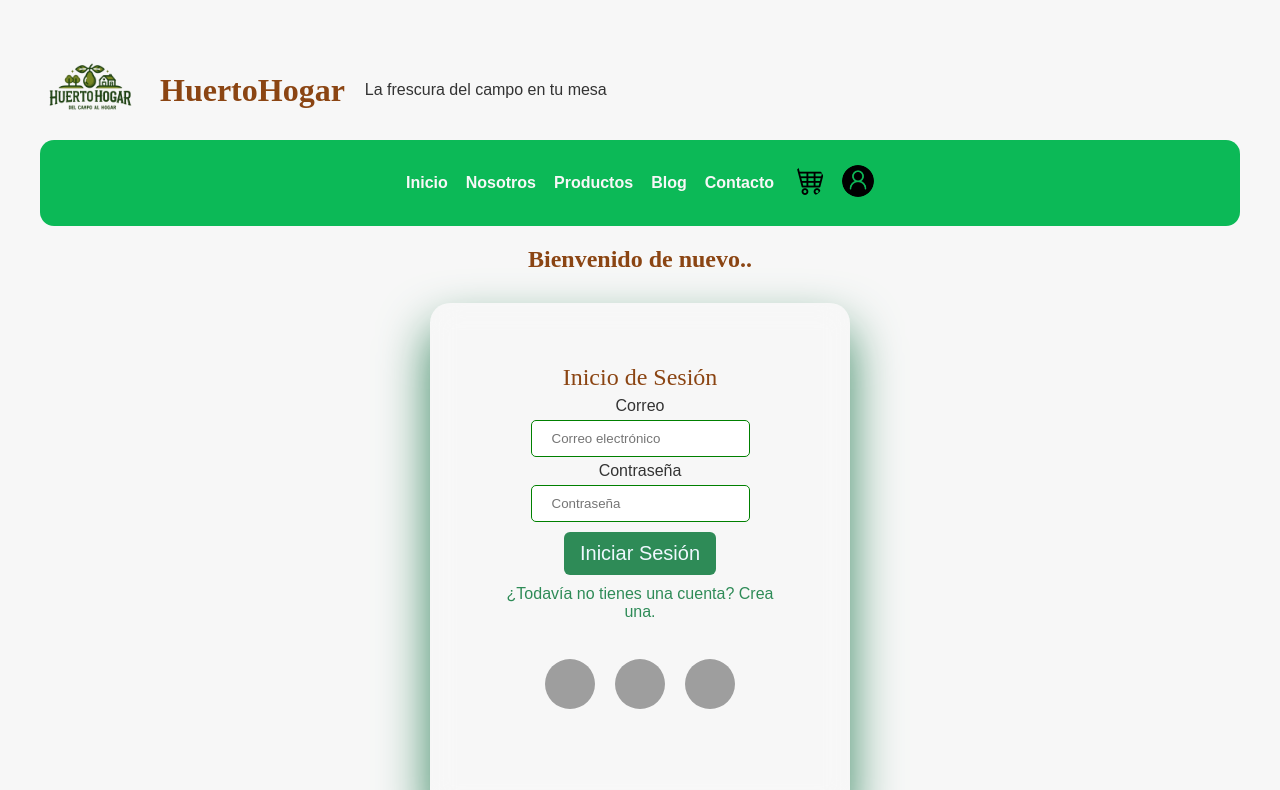
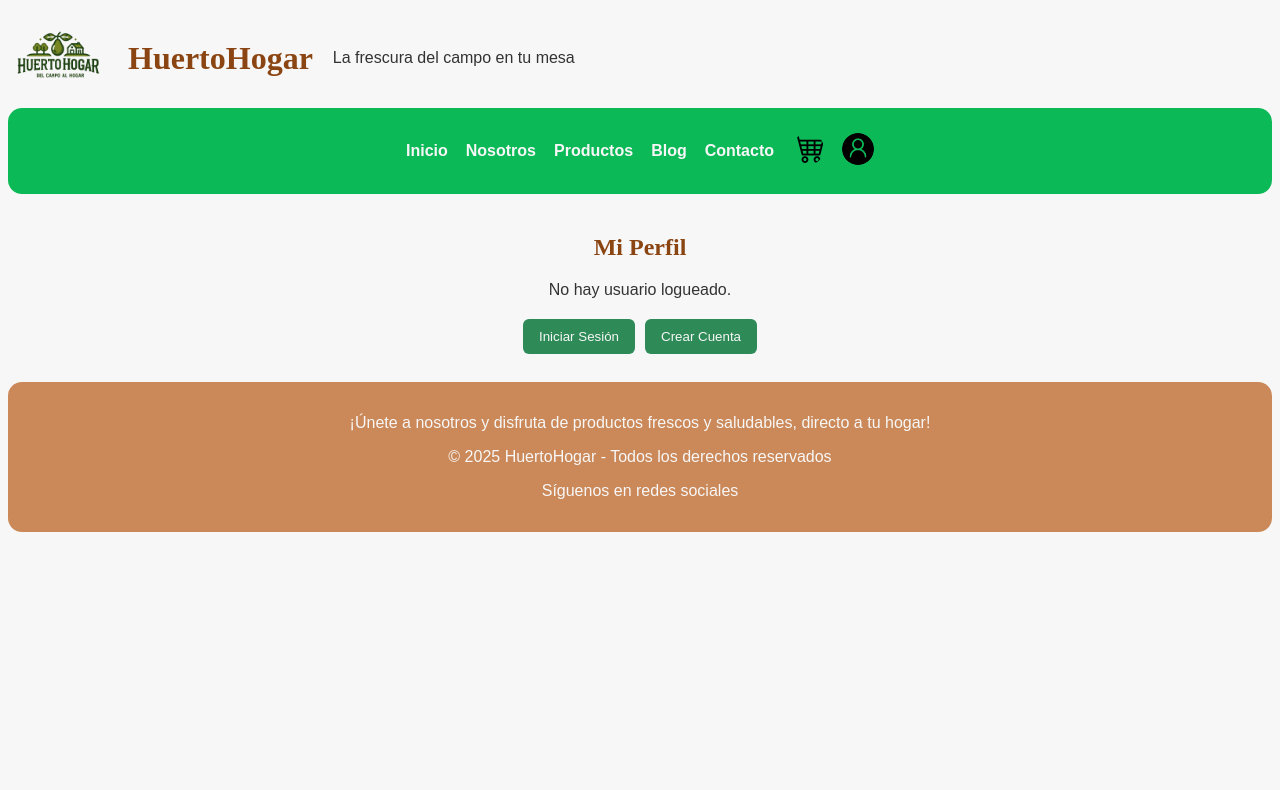
Before and after one commit to Kito189/HuertoHogarReact, a React (Vite) app: page /perfil in a window 1280 px wide. Before the commit this address led to /login. Shown: the top 790 px of the page. Built offline with nearby package versions, Linux system fonts and the light colour scheme; grey boxes are pictures that could not be loaded.

Commit message:
se hicieron algunos cambios en el perfil

```diff
--- a/src/api/authService.js
+++ b/src/api/authService.js
@@ -1,20 +1,35 @@
-import api from "./client";
+
+import axios from "axios";
+
+const api = axios.create({
+  baseURL: "http://localhost:8085", // Gateway
+});
 
 
-export async function registrar(nombre, correo, password) {
-  const resp = await api.post("/auth/registro", {
+api.interceptors.request.use((config) => {
+  const token = localStorage.getItem("token");
+  const isAuthUrl = config.url && config.url.startsWith("/auth");
+
+  if (token && !isAuthUrl) {
+    config.headers.Authorization = `Bearer ${token}`;
+  }
+
+  return config;
+});
+
+// LOGIN
+export const login = (correo, contrasena) => {
+  return api.post("/auth/login", { correo, contrasena });
+};
+
+// REGISTRO
+export const registrar = (nombre, correo, telefono, contrasena) => {
+  return api.post("/auth/registro", {
     nombre,
-    email: correo,
-    password,
+    correo,
+    telefono,
+    contrasena,
   });
-  return resp.data;
-}
+};
 
-
-export async function login(correo, password) {
-  const resp = await api.post("/auth/login", {
-    email: correo,
-    password,
-  });
-  return resp.data;
-}
+export default api;
--- a/src/api/client.js
+++ b/src/api/client.js
@@ -1,8 +1,8 @@
-import axios from "axios";
+import api from "./authService";
 
-const api = axios.create({
-  baseURL: "http://localhost:8085",
-});
+export const login = (correo, contrasena) => {
+  return api.post("/auth/login", { correo, contrasena });
+};
 
 api.interceptors.request.use((config) => {
   const token = localStorage.getItem("token");
--- a/src/components/navbar/navbar.jsx
+++ b/src/components/navbar/navbar.jsx
@@ -1,8 +1,19 @@
-import React from 'react';
-import { Link } from 'react-router-dom';
-import '../../App.css'; // Asegúrate de importar los estilos
+import React from "react";
+import { Link, useNavigate } from "react-router-dom";
+
+
 
 const Navbar = () => {
+  const navigate = useNavigate();
+  const usuario = JSON.parse(localStorage.getItem("usuario"));
+  const token = localStorage.getItem("token");
+
+  const handleLogout = () => {
+    localStorage.removeItem("token");
+    localStorage.removeItem("usuario");
+    navigate("/login");
+  };
+
   return (
     <header>
       <div className="logoP">
@@ -12,24 +23,48 @@ const Navbar = () => {
           <p>La frescura del campo en tu mesa</p>
         </Link>
       </div>
+
       <nav>
         <ul>
           <li><Link to="/">Inicio</Link></li>
+          {/* si esas secciones están en la misma página, mejor solo "#id" */}
           <li><a href="/#nosotros">Nosotros</a></li>
           <li><a href="/#productos">Productos</a></li>
           <li><a href="/#blog">Blog</a></li>
           <li><a href="/#contacto">Contacto</a></li>
+
+          {/* Carrito */}
+          <li>
             <Link to="/carrito">
               <img src="/fotos/carrito.png" alt="carrito" />
             </Link>
+          </li>
+
+          {/* Usuario: si hay sesión → perfil + botón salir, si no → login */}
+          <li>
+            {token && usuario ? (
+              <>
                 <Link to="/perfil">
-                    <img src="/fotos/inicio.png" alt="inicio sesion" />
+                  <img src="/fotos/inicio.png" alt="perfil" />
                 </Link>
+                <button
+                  type="button"
+                  className="btn-logout"
+                  onClick={handleLogout}
+                >
+                  Salir
+                </button>
+              </>
+            ) : (
+              <Link to="/login">
+                <img src="/fotos/inicio.png" alt="inicio sesión" />
+              </Link>
+            )}
+          </li>
         </ul>
       </nav>
     </header>
   );
 };
 
-
 export default Navbar;
--- a/src/hooks/useAuth.jsx
+++ b/src/hooks/useAuth.jsx
@@ -1,74 +1,52 @@
-import { createContext, useContext, useEffect, useState } from "react";
-import { login } from "../api/authService";
+import React, {
+  createContext,
+  useContext,
+  useState,
+  useEffect,
+} from "react";
 
-const AuthContext = createContext();
 
+const AuthContext = createContext(null);
+
+// Provider que ya estás usando en main.jsx
 export const AuthProvider = ({ children }) => {
   const [usuario, setUsuario] = useState(null);
 
-
+  // Al cargar la app, intenta leer el usuario desde localStorage
   useEffect(() => {
     const storedUser = localStorage.getItem("usuario");
-    const storedToken = localStorage.getItem("token");
-
-    if (storedUser && storedToken) {
+    if (storedUser) {
       try {
         setUsuario(JSON.parse(storedUser));
-      } catch {
-        localStorage.removeItem("usuario");
-        localStorage.removeItem("token");
+      } catch (e) {
+        console.error("Error parseando usuario desde localStorage", e);
       }
     }
   }, []);
 
-  const loginUser = async (credenciales) => {
 
-    const resp = await login(credenciales);
-
-    let data;
-
-
-    if (resp && resp.ok !== undefined) {
-      if (!resp.ok) {
-        throw new Error("Credenciales inválidas");
-      }
-      data = await resp.json();
-    } else {
-      // Caso 2: login ya devuelve el JSON listo
-      data = resp;
+  const loginUser = (usuarioNuevo, token) => {
+    if (token) {
+      localStorage.setItem("token", token);
     }
-
-        const token =
-      data.token || data.jwt || data.accessToken || data.access_token;
-    const userData =
-      data.usuario || data.user || data.usuarioDTO || data.usuarioDto;
-
-    if (!token || !userData) {
-      console.error("Respuesta de login no tiene token o usuario:", data);
-      throw new Error("Error al procesar respuesta de login");
-    }
-
-    // Guardar en localStorage
-    localStorage.setItem("token", token);
-    localStorage.setItem("usuario", JSON.stringify(userData));
-
-    // Actualizar contexto
-    setUsuario(userData);
-
-    return userData;
+    localStorage.setItem("usuario", JSON.stringify(usuarioNuevo));
+    setUsuario(usuarioNuevo);
   };
 
-  const logout = () => {
+  const logoutUser = () => {
     localStorage.removeItem("token");
     localStorage.removeItem("usuario");
     setUsuario(null);
   };
 
   return (
-    <AuthContext.Provider value={{ usuario, loginUser, logout }}>
+    <AuthContext.Provider value={{ usuario, loginUser, logoutUser }}>
       {children}
     </AuthContext.Provider>
   );
 };
 
+
 export const useAuth = () => useContext(AuthContext);
+
+export default useAuth;
--- a/src/pages/InicioSesion/InicioSesion.jsx
+++ b/src/pages/InicioSesion/InicioSesion.jsx
@@ -1,15 +1,13 @@
 import React, { useState } from "react";
-import { Link, useNavigate } from "react-router-dom";
+import { useNavigate, Link } from "react-router-dom";
 import Navbar from "../../components/navbar/navbar";
 import Footer from "../../components/footer/footer";
-import "../../App.css";
-import { useAuth } from "../../hooks/useAuth";
+import { login } from "../../api/authService";
 
 const InicioSesion = () => {
   const [datos, setDatos] = useState({ correo: "", contrasena: "" });
   const [error, setError] = useState("");
   const navigate = useNavigate();
-  const { loginUser } = useAuth();
 
   const handleChange = (e) => {
     setDatos({
@@ -23,8 +21,16 @@ const InicioSesion = () => {
     setError("");
 
     try {
-      await loginUser(datos);
-      navigate("/");
+      const resp = await login(
+        datos.correo.trim(),
+        datos.contrasena.trim()
+      );
+
+      const { token, usuario } = resp.data;
+      localStorage.setItem("token", token);
+      localStorage.setItem("usuario", JSON.stringify(usuario));
+
+      navigate("/perfil"); // o "/" si prefieres
     } catch (err) {
       console.error("Error en login:", err);
       setError("Credenciales inválidas");
@@ -34,13 +40,8 @@ const InicioSesion = () => {
   return (
     <>
       <Navbar />
-
-      <h2 style={{ textAlign: "center", color: "#8B4513" }}>
-        Bienvenido de nuevo..
-      </h2>
-
-      <form id="formInicioSesion" onSubmit={handleSubmit} noValidate>
-        <div className="inicio">
+      <form id="formLogin" onSubmit={handleSubmit} noValidate>
+        <div className="registro">
           <h2>Inicio de Sesión</h2>
 
           <div className="inputBox">
@@ -48,7 +49,6 @@ const InicioSesion = () => {
             <input
               type="email"
               id="correo"
-              placeholder="Correo electrónico"
               value={datos.correo}
               onChange={handleChange}
               required
@@ -60,22 +60,17 @@ const InicioSesion = () => {
             <input
               type="password"
               id="contrasena"
-              placeholder="Contraseña"
               value={datos.contrasena}
               onChange={handleChange}
               required
             />
           </div>
 
-          {error && (
-            <p style={{ color: "red", marginTop: "8px" }}>
-              {error}
-            </p>
-          )}
+          {error && <p style={{ color: "red" }}>{error}</p>}
 
           <div className="inputBox">
             <button type="submit" id="btn">
-              Iniciar Sesión
+              Iniciar sesión
             </button>
           </div>
 
@@ -84,24 +79,13 @@ const InicioSesion = () => {
               ¿Todavía no tienes una cuenta? Crea una.
             </Link>
           </div>
-
-          <div className="logo">
-            <img
-              src="https://i0.wp.com/abcmoving.biz/wp-content/uploads/2017/02/google-logo.jpg?fit=1024%2C512&ssl=1"
-              alt="google"
-            />
-            <img
-              src="https://freepnglogo.com/images/all_img/facebook-logo.png"
-              alt="facebook"
-            />
-            <img
-              src="https://tse3.mm.bing.net/th/id/OIP.e62uIti__6ai-bXs6quo-wHaE9?r=0&cb=thfvnext&rs=1&pid=ImgDetMain&o=7&rm=3"
-              alt="twitter"
-            />
+            <div className="logo">
+            <img src="https://i0.wp.com/abcmoving.biz/wp-content/uploads/2017/02/google-logo.jpg?fit=1024%2C512&ssl=1" alt="google" />
+            <img src="https://freepnglogo.com/images/all_img/facebook-logo.png" alt="facebook" />
+            <img src="https://tse3.mm.bing.net/th/id/OIP.e62uIti__6ai-bXs6quo-wHaE9" alt="twitter" />
           </div>
         </div>
       </form>
-
       <Footer />
     </>
   );
--- a/src/pages/Registro/registro.jsx
+++ b/src/pages/Registro/registro.jsx
@@ -1,12 +1,10 @@
-
 import React, { useState } from 'react';
 import { Link } from 'react-router-dom';
 import Navbar from '../../components/navbar/navbar';
 import Footer from '../../components/footer/footer';
-import { registrar } from '../../api/authService';
+import { registrar } from "../../api/authService";
 
 const Registro = () => {
-
   const [form, setForm] = useState({
     nombre: '',
     correo: '',
@@ -22,37 +20,42 @@ const Registro = () => {
   const handleSubmit = async (e) => {
     e.preventDefault();
 
-    if(!form.nombre || !form.correo || !form.telefono || !form.password || !form.confirmar) {
+    if (!form.nombre || !form.correo || !form.telefono || !form.password || !form.confirmar) {
       alert("¡Todos los campos son obligatorios!");
       return;
     }
 
     const regexCorreo = /^[^\s@]+@[^\s@]+\.[^\s@]+$/;
-    if (!regexCorreo.test(form.correo)){
+    if (!regexCorreo.test(form.correo)) {
       alert("Ingresa un correo válido.");
       return;
     }
 
     const regexTelefono = /^[0-9]{8,15}$/;
     if (!regexTelefono.test(form.telefono)) {
-        alert("Ingresa un numero telefonico valido.");
+      alert("Ingresa un número telefónico válido.");
       return;
     }
 
     if (form.password !== form.confirmar) {
-        alert("Las contraseñas no coinciden");
+      alert("Las contraseñas no coinciden.");
       return;
     }
 
     try {
-    await registrar(form.nombre, form.correo, form.password);
+      await registrar(
+        form.nombre,
+        form.correo,
+        form.telefono,
+        form.password
+      );
 
       alert(`Bienvenido/a ${form.nombre}, tu registro fue exitoso.`);
-    // redirigir a login:
       window.location.href = "/login";
+
     } catch (err) {
-      console.error(err);
-      alert("Error al registrarte. Revisa el correo o intenta más tarde.");
+      console.error("ERROR REGISTRO:", err);
+      alert("Error al registrarte. Revisa los datos o intenta más tarde.");
     }
   };
 
@@ -62,36 +65,44 @@ const Registro = () => {
       <form id="formRegistro" onSubmit={handleSubmit} noValidate>
         <div className="registro">
           <h2>Registrarse</h2>
+
           <div className="inputBox">
             <span>Nombre</span>
-                <input type="text" id="nombre" placeholder="Nombre de usuario" value={form.nombre} onChange={handleChange} required />
+            <input type="text" id="nombre" placeholder="Nombre" value={form.nombre} onChange={handleChange} required />
           </div>
+
           <div className="inputBox">
             <span>Correo</span>
             <input type="email" id="correo" placeholder="Correo electrónico" value={form.correo} onChange={handleChange} required />
           </div>
+
           <div className="inputBox">
             <span>Teléfono</span>
-                <input type="tel" id="telefono" placeholder="Ingrese su celular" value={form.telefono} onChange={handleChange} required />
+            <input type="tel" id="telefono" placeholder="Celular" value={form.telefono} onChange={handleChange} required />
           </div>
+
           <div className="inputBox">
             <span>Contraseña</span>
             <input type="password" id="password" placeholder="Contraseña" value={form.password} onChange={handleChange} required />
           </div>
+
           <div className="inputBox">
             <span>Confirmar Contraseña</span>
             <input type="password" id="confirmar" placeholder="Confirmar contraseña" value={form.confirmar} onChange={handleChange} required />
           </div>
+
           <div className="inputBox">
             <button type="submit" id="btn">Registrarse</button>
           </div>
+
           <div className="group">
-                <Link to="/login">¿Ya tienes una cuenta? inicia sesión.</Link>
+            <Link to="/login">¿Ya tienes una cuenta? Inicia sesión.</Link>
           </div>
+
           <div className="logo">
             <img src="https://i0.wp.com/abcmoving.biz/wp-content/uploads/2017/02/google-logo.jpg?fit=1024%2C512&ssl=1" alt="google" />
             <img src="https://freepnglogo.com/images/all_img/facebook-logo.png" alt="facebook" />
-                <img src="https://tse3.mm.bing.net/th/id/OIP.e62uIti__6ai-bXs6quo-wHaE9?r=0&cb=thfvnext&rs=1&pid=ImgDetMain&o=7&rm=3" alt="twitter" />
+            <img src="https://tse3.mm.bing.net/th/id/OIP.e62uIti__6ai-bXs6quo-wHaE9" alt="twitter" />
           </div>
         </div>
       </form>
--- a/src/pages/carrito/carrito.jsx
+++ b/src/pages/carrito/carrito.jsx
@@ -1,6 +1,5 @@
 import React from "react";
 import { useCart } from "../../context/CartContext";
-import { useAuth } from "../../hooks/useAuth";
 import { useNavigate } from "react-router-dom";
 import Navbar from "../../components/navbar/navbar";
 import Footer from "../../components/footer/footer";
--- a/src/pages/perfil/perfil.jsx
+++ b/src/pages/perfil/perfil.jsx
@@ -1,59 +1,50 @@
-import React, { useEffect } from "react";
-import { useNavigate } from "react-router-dom";
+import React from "react";
 import Navbar from "../../components/navbar/navbar";
 import Footer from "../../components/footer/footer";
-import "../../App.css";
-import { useAuth } from "../../hooks/useAuth";
+import { Link } from "react-router-dom";
 
 const Perfil = () => {
-  const { usuario, logout } = useAuth();
-  const navigate = useNavigate();
-
-  // Si no hay usuario logueado, manda a /login
-  useEffect(() => {
-    if (!usuario) {
-      navigate("/login");
-    }
-  }, [usuario, navigate]);
-
-  const handleLogout = () => {
-    logout();
-    alert("Sesión cerrada");
-    navigate("/login");
-  };
-
-
-  if (!usuario) {
-    return null;
-  }
+  const usuario = JSON.parse(localStorage.getItem("usuario"));
+  const token = localStorage.getItem("token");
 
   return (
     <>
       <Navbar />
 
-      <div style={{ textAlign: "center", marginTop: "80px" }}>
-        <h1 style={{ color: "#8B4513" }}>Mi Perfil</h1>
+      <section style={{ textAlign: "center", marginTop: "40px" }}>
+        <h2>Mi Perfil</h2>
 
-        <p style={{ fontSize: "18px", marginTop: "20px" }}>
-          <strong>Correo:</strong> {usuario.correo}
-        </p>
+        {!token || !usuario ? (
+          <>
+            <p>No hay usuario logueado.</p>
 
-        <button
-          onClick={handleLogout}
-          style={{
-            marginTop: "30px",
-            padding: "10px 30px",
-            backgroundColor: "#bfff94ff",
-            color: "#fff",
-            border: "none",
-            borderRadius: "4px",
-            cursor: "pointer",
-            fontSize: "16px",
-          }}
-        >
-          Cerrar Sesión
-        </button>
-      </div>
+            <div style={{ marginTop: "20px" }}>
+              <Link to="/login">
+                <button style={{ marginRight: "10px" }}>Iniciar Sesión</button>
+              </Link>
+
+              <Link to="/registro">
+                <button>Crear Cuenta</button>
+              </Link>
+            </div>
+          </>
+        ) : (
+          <>
+            <h3>Bienvenido/a, {usuario.nombre}</h3>
+            <p>Correo: {usuario.correo}</p>
+
+            <button
+              onClick={() => {
+                localStorage.removeItem("token");
+                localStorage.removeItem("usuario");
+                window.location.href = "/login";
+              }}
+            >
+              Cerrar Sesión
+            </button>
+          </>
+        )}
+      </section>
 
       <Footer />
     </>
```
Lines whose indentation alone changed are shown as unchanged.
